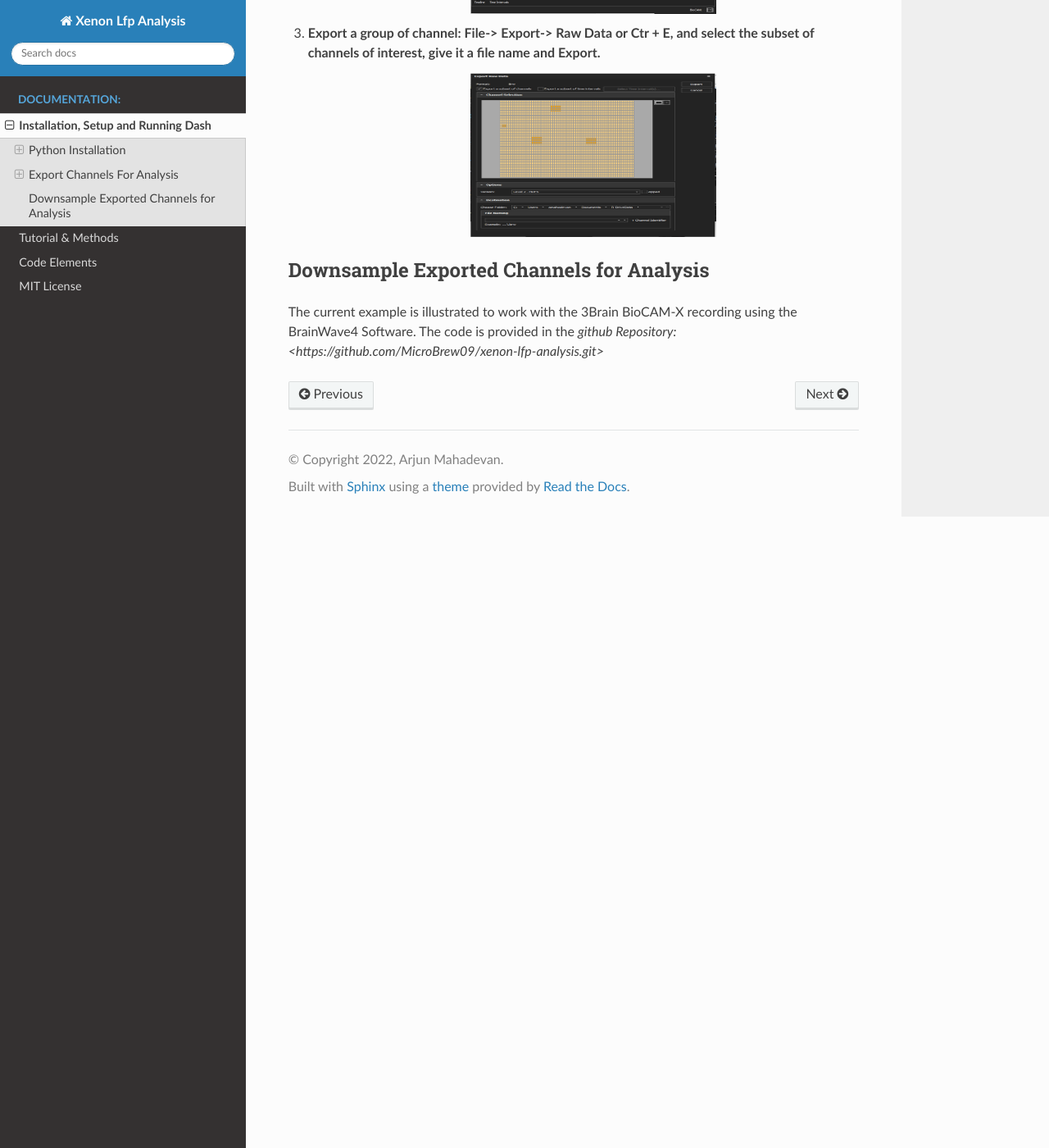
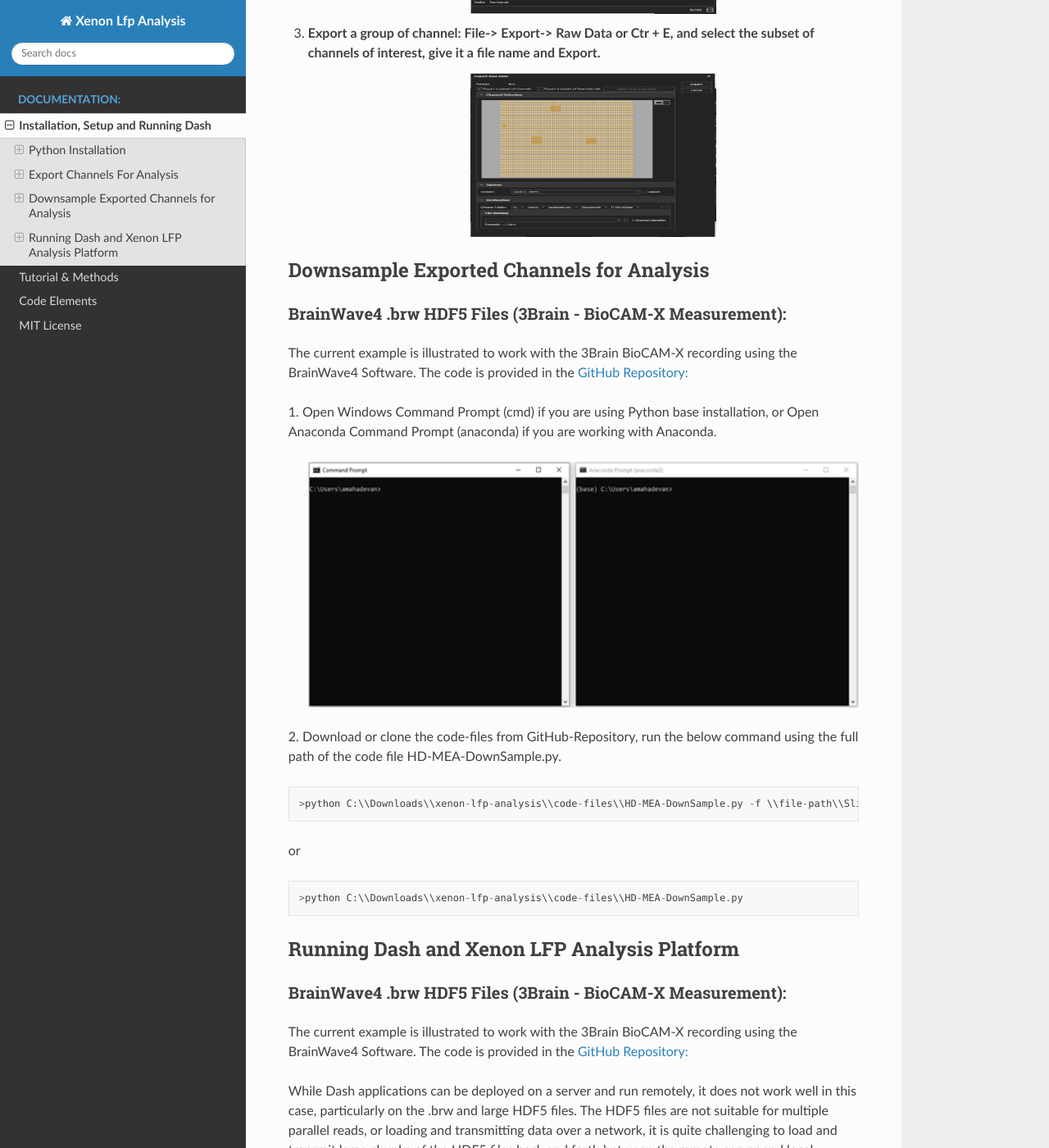
Before and after one commit to MicroBrew09/xenon-lfp-analysis, a Sphinx documentation site: the page built from docs/source/Installation.rst, in a window 1280 px wide and 1400 px high, scrolled down 3600 px. Shown: the whole window at 82% size. Built offline with Sphinx 7.4.7 and the Read the Docs theme 2.0.0, drawn with Linux system fonts in a browser that asks for light colours; some of the changed text lies outside the part shown.

Commit message:
Updated Docs

```diff
--- a/docs/source/Installation.rst
+++ b/docs/source/Installation.rst
@@ -121,5 +121,70 @@
 
 Downsample Exported Channels for Analysis
 -----------------------------------------
+
+BrainWave4 .brw HDF5 Files (3Brain - BioCAM-X Measurement):
+~~~~~~~~~~~~~~~~~~~~~~~~~~~~~~~~~~~~~~~~~~~~~~~~~~~~~~~~~~~
+
 The current example is illustrated to work with the 3Brain BioCAM-X recording using the BrainWave4 Software. \
-The code is provided in the `github Repository: <https://github.com/MicroBrew09/xenon-lfp-analysis.git>`
+The code is provided in the `GitHub Repository: <https://github.com/MicroBrew09/xenon-lfp-analysis.git>`_
+
+1.	Open Windows Command Prompt (cmd) if you are using Python base installation, or \
+Open Anaconda Command Prompt (anaconda) if you are working with Anaconda.
+
+    .. image:: _static/pictures/installation11.png
+        :width: 800px
+        :align: center
+        :height: 300px
+        :alt: alternate text
+
+2. Download or clone the code-files from GitHub-Repository, \
+run the below command using the full path of the code file HD-MEA-DownSample.py.
+::
+
+>python C:\\Downloads\\xenon-lfp-analysis\\code-files\\HD-MEA-DownSample.py -f \\file-path\\Slice1_raw.brw :str -ns SamplingFrequency: int -bs blocksize: default 100000
+
+or
+
+::
+
+>python C:\\Downloads\\xenon-lfp-analysis\\code-files\\HD-MEA-DownSample.py
+
+Running Dash and Xenon LFP Analysis Platform
+---------------------------------------------
+
+BrainWave4 .brw HDF5 Files (3Brain - BioCAM-X Measurement):
+~~~~~~~~~~~~~~~~~~~~~~~~~~~~~~~~~~~~~~~~~~~~~~~~~~~~~~~~~~~
+The current example is illustrated to work with the 3Brain BioCAM-X recording using the BrainWave4 Software. \
+The code is provided in the `GitHub Repository: <https://github.com/MicroBrew09/xenon-lfp-analysis.git>`_
+
+While Dash applications can be deployed on a server and run remotely, it does not work well in this case, particularly on the .brw and large HDF5 files. \
+The HDF5 files are not suitable for multiple parallel reads, or loading and transmitting data over a network, \
+it is quite challenging to load and transmit large chunks of the HDF5 files back and forth between the remote server and local storage.
+In this case we have found it inefficient, sometimes the file does not load, when the application is deployed on a remote server. \
+For efficient analysis, the Dash application needs to run on the \
+local machine and accessed through local host as below, it is also recommended that data files are present in the local hard-drive.
+
+1.	Open Windows Command Prompt (cmd) if you are using Python base installation, or \
+Open Anaconda Command Prompt (anaconda) if you are working with Anaconda.
+
+    .. image:: _static/pictures/installation11.png
+        :width: 800px
+        :align: center
+        :height: 300px
+        :alt: alternate text
+
+2. Download or clone the code-files from GitHub-Repository, \
+run the below command using the full path of the code file HD-MEA-DownSample.py.
+::
+
+>python C:\\Downloads\\xenon-lfp-analysis\\code-files\\Xenon-LFP-Analysis.py
+
+    .. image:: _static/pictures/installation12.png
+        :width: 500px
+        :align: center
+        :height: 100px
+        :alt: alternate text
+
+3. Copy and paste http://127.0.0.1:8050/ in the browser (Firefox or Chrome).
+
+Repeat steps 1 to 3 if the program crashes or you want to restart analysis.\
```
Also changed, not shown: docs/source/_static/pictures/installation12.png (added), 11 other files.
